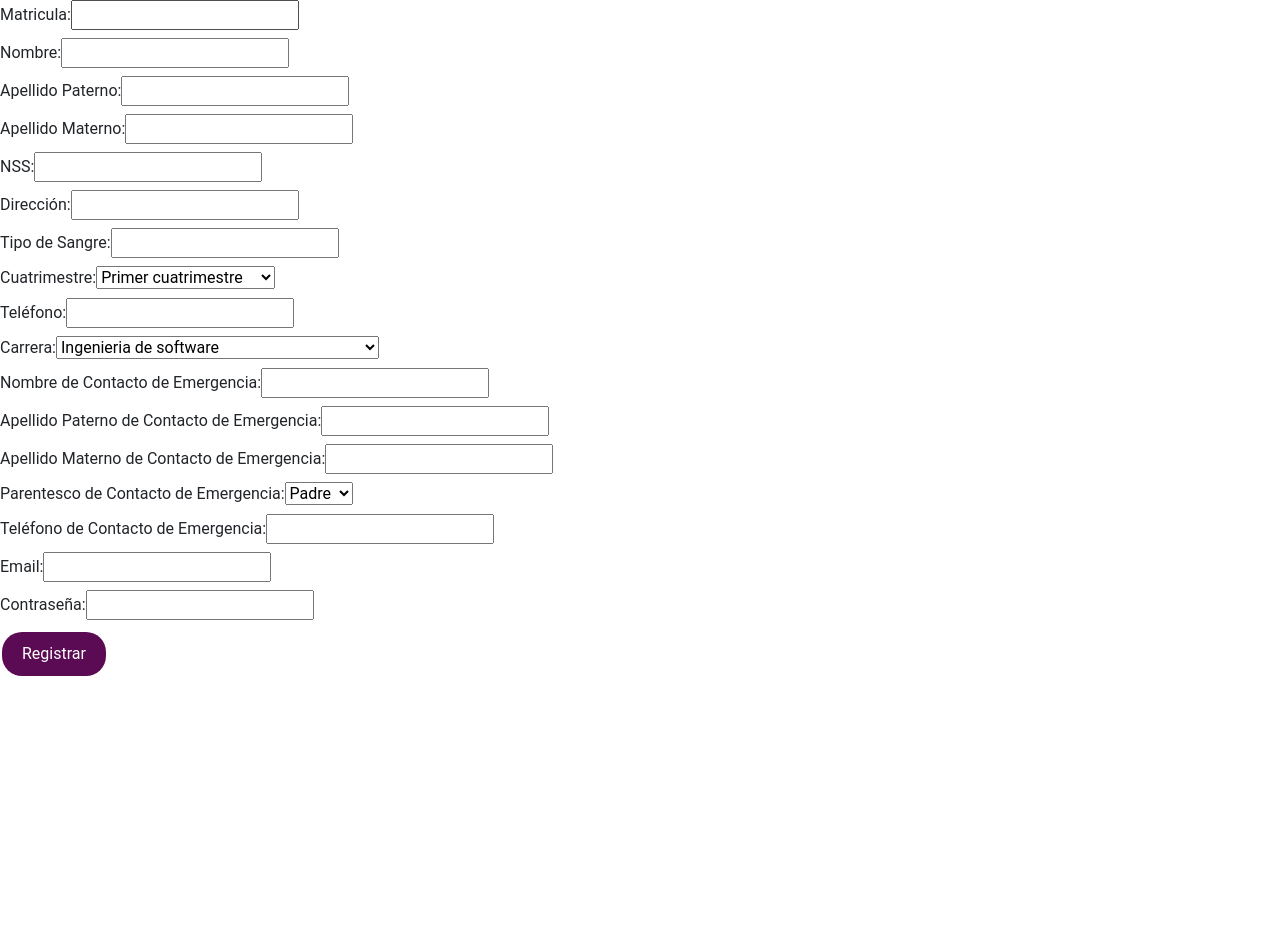
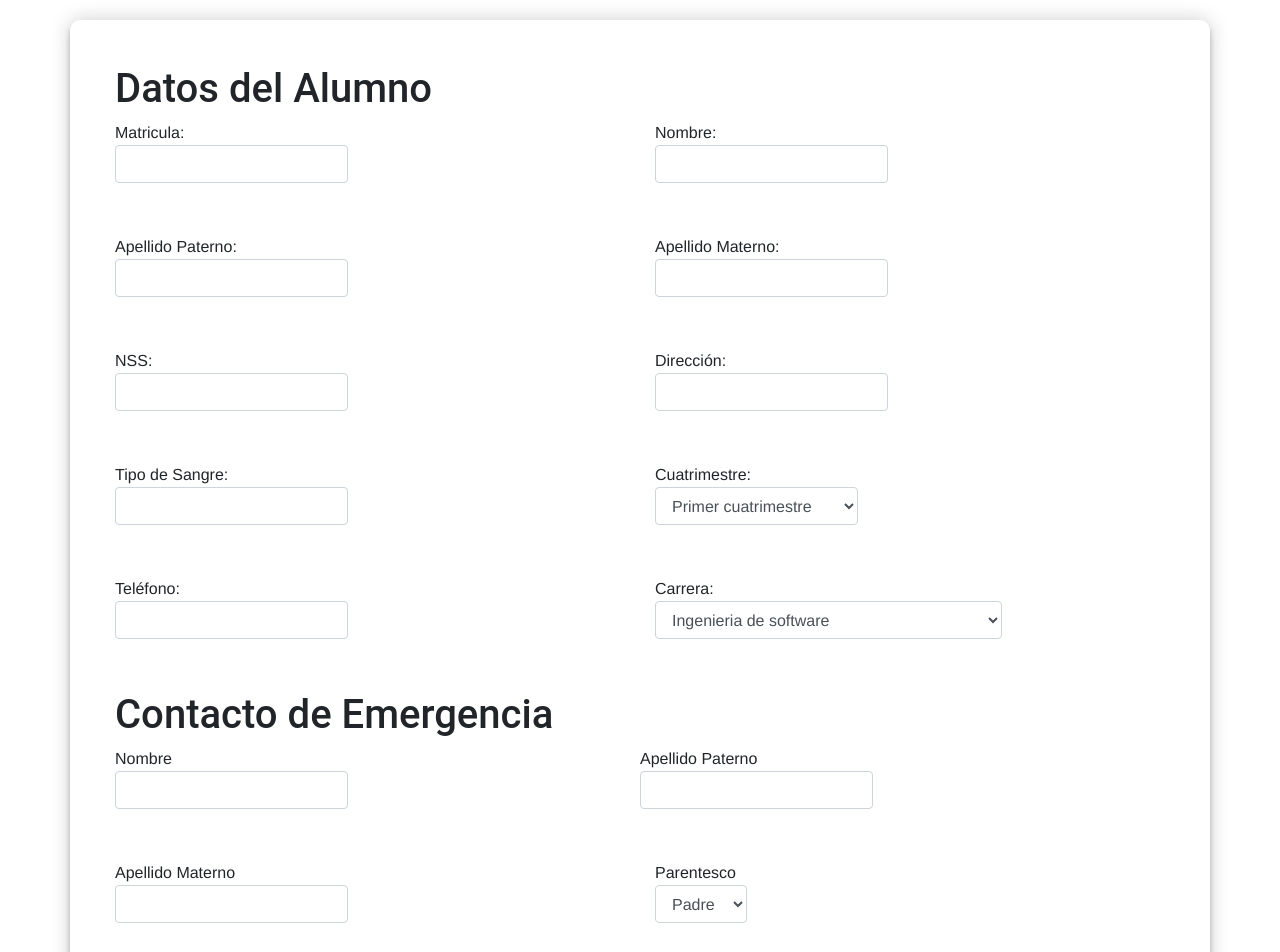
Before and after one commit to Tiwohl30/Siscredig2.0, a React (Create React App) app: page /AltaAlumnos in a window 1280 px wide. Shown: the top 952 px of the page. Before the commit the page ends 800 px from the top, so only its background shows below. Built offline with nearby package versions, Linux system fonts and the light colour scheme.

Commit message:
control de versiones

```diff
--- /dev/null
+++ b/src/css/barras.css
@@ -0,0 +1,3 @@
+.barra {
+    background-color: purple;
+  }
--- /dev/null
+++ b/src/css/registro.css
@@ -0,0 +1,35 @@
+.container {
+    padding: 20px;
+}
+
+.contenedor {
+    position: relative;
+    z-index: 1;
+    background: #ffffff;
+    margin: 20px auto 20px;
+    padding: 45px;
+    box-shadow: 0 0 20px 0 rgba(0, 0, 0, 0.2), 0 5px 5px 0 rgba(0, 0, 0, 0.24);
+    border-radius: 10px;
+}
+
+.titulo {
+    text-align: center;
+    font-family: 'Lucida Sans', 'Lucida Sans Regular', 'Lucida Grande', 'Lucida Sans Unicode', Geneva, Verdana, sans-serif;
+}
+
+.formularR {
+    padding: 20px;
+    align-items: center;
+}
+
+.titlename {
+    font-family: 'Franklin Gothic Medium', 'Arial Narrow', Arial, sans-serif;
+}
+
+.enter {
+    border-color: darkorchid;
+}
+
+.form-group {
+    margin-bottom: 20px;
+}
--- a/src/paginas/vistaAdmin/AltaUsuarios.jsx
+++ b/src/paginas/vistaAdmin/AltaUsuarios.jsx
@@ -1,4 +1,7 @@
 import React, { useState } from 'react';
+import '../../css/registro.css'
+import Footer from '../../componentes/footer'
+import NabvarAdmin from '../../componentes/NabvarAdmin';
 
 const RegistroAlumnos = () => {
   const [matricula, setMatricula] = useState('');
@@ -61,45 +64,92 @@ const RegistroAlumnos = () => {
   };
 
   return (
+
+    <div>
+      <div className="container contenedor">
+      <NabvarAdmin />
+      <h1>Datos del Alumno</h1>
         <form onSubmit={handleSubmit}>
-      <label>
+          <div className="row">
+            <div className="col-md-6">
+              <div className="form-group">
+                <label className="titlename">
                   Matricula:
-        <input type="text" value={matricula} onChange={(e) => setMatricula(e.target.value)} />
+                  <input type="text" value={matricula} onChange={(e) => setMatricula(e.target.value)} className="form-control" />
                 </label>
+              </div>
+            </div>
+            <div className="col-md-6">
+              <div className="form-group">
+                <label className="titlename">
+                  Nombre:
+                  <input type="text" value={nombre} onChange={(e) => setNombre(e.target.value)} className="form-control" />
+                </label>
+              </div>
+            </div>
+          </div>
+
           <br />
-      <label>
-        Nombre:
-        <input type="text" value={nombre} onChange={(e) => setNombre(e.target.value)} />
+
+          <div className="row">
+            <div className="col-md-6">
+              <div className="form-group">
+                <label className="titlename">
+                  Apellido Paterno:
+                  <input type="text" value={apellidoPaterno} onChange={(e) => setApellidoPaterno(e.target.value)} className="form-control"/>
                 </label>
+              </div>
+            </div>
+
+            <div className="col-md-6">
+              <div className="form-group">
+                <label className="titlename">
+                  Apellido Materno:
+                  <input type="text" value={apellidoMaterno} onChange={(e) => setApellidoMaterno(e.target.value)} className="form-control" />
+                </label>
+              </div>
+            </div>
+          </div>
+
           <br />
-      <label>
-        Apellido Paterno:
-        <input type="text" value={apellidoPaterno} onChange={(e) => setApellidoPaterno(e.target.value)} />
+
+          <div className="row">
+            <div className="col-md-6">
+              <div className="form-group">
+                <label className="titlename">
+                  NSS:
+                  <input type="text" value={nss} onChange={(e) => setNss(e.target.value)} className="form-control"/>
                 </label>
+              </div>
+            </div>
+
+            <div className="col-md-6">
+              <div className="form-group">
+                <label className="titlename">
+                  Dirección:
+                  <input type="text" value={direccion} onChange={(e) => setDireccion(e.target.value)} className="form-control" />
+                </label>
+              </div>
+            </div>
+          </div>
+
           <br />
-      <label>
-        Apellido Materno:
-        <input type="text" value={apellidoMaterno} onChange={(e) => setApellidoMaterno(e.target.value)} />
+
+          <div className="row">
+            <div className="col-md-6">
+              <div className="form-group">
+                <label className="titlename">
+                  Tipo de Sangre:
+                  <input type="text" value={tipoSangre} onChange={(e) => setTipoSangre(e.target.value)} className="form-control" />
                 </label>
-      <br />
-      <label>
-        NSS:
-        <input type="text" value={nss} onChange={(e) => setNss(e.target.value)} />
-      </label>
-      <br />
-      <label>
-        Dirección:
-        <input type="text" value={direccion} onChange={(e) => setDireccion(e.target.value)} />
-      </label>
-      <br />
-      <label>
-        Tipo de Sangre:
-        <input type="text" value={tipoSangre} onChange={(e) => setTipoSangre(e.target.value)} />
-      </label>
-      <br />
-      <label>
+              </div>
+            </div>
+
+            <div className="col-md-6">
+              <div className="form-group">
+                <label className="titlename">
                   Cuatrimestre:
-        <select value={cuatrimestre} onChange={(e) => setCuatrimestre(e.target.value)}>
+                  <select value={cuatrimestre} onChange={(e) => setCuatrimestre(e.target.value)} className="form-control" id="exampleFormControlSelect1">
                     <option value={1}>Primer cuatrimestre</option>
                     <option value={2}>Segundo cuatrimestre</option>
                     <option value={3}>Tercer cuatrimestre</option>
@@ -112,39 +162,76 @@ const RegistroAlumnos = () => {
                     <option value={10}>Decimo cuatrimestre</option>
                   </select>
                 </label>
+              </div>
+            </div>
+          </div>
+
           <br />
-      <label>
+
+          <div className="row">
+            <div className="col-md-6">
+              <div className="form-group">
+                <label className="titlename">
                   Teléfono:
-        <input type="text" value={telefono} onChange={(e) => setTelefono(e.target.value)} />
+                  <input type="text" value={telefono} onChange={(e) => setTelefono(e.target.value)} className="form-control"/>
                 </label>
-      <br />
-      <label>
+              </div>
+            </div>
+
+            <div className="col-md-6">
+              <div className="form-group">
+                <label className="titlename">
                   Carrera:
-        <select value={carrera} onChange={(e) => setCarrera(e.target.value)}>
+                  <select value={carrera} onChange={(e) => setCarrera(e.target.value)} className="form-control" id="exampleFormControlSelect1">
                     <option value="Ingenieria de software">Ingenieria de software</option>
                     <option value="Ingenieria mecatronica">Ingenieria mecatronica</option>
                     <option value="Ingenieria en animacion y efectos visuales">Ingenieria en animacion y efectos visuales</option>
                   </select>
                 </label>
+              </div>
+            </div>
+          </div>
+
           <br />
-      <label>
-        Nombre de Contacto de Emergencia:
-        <input type="text" value={nombreContacto} onChange={(e) => setNombreContacto(e.target.value)} />
+          <h1 >Contacto de Emergencia</h1>
+
+          <div className="row">
+            <div className="col-md-6">
+              <div className="form-group">
+                <label className="titlename">
+                  Nombre
+                  <input type="text" value={nombreContacto} onChange={(e) => setNombreContacto(e.target.value)} className="form-control"/>
                 </label>
+              </div>
+            </div>
+
+            <div className="col-md6">
+              <div className="form-group">
+                <label className="titlename">
+                  Apellido Paterno
+                  <input type="text" value={apellidoPaternoContacto} onChange={(e) => setApellidoPaternoContacto(e.target.value)} className="form-control" />
+                </label>
+              </div>
+            </div>
+          </div>
+
           <br />
-      <label>
-        Apellido Paterno de Contacto de Emergencia:
-        <input type="text" value={apellidoPaternoContacto} onChange={(e) => setApellidoPaternoContacto(e.target.value)} />
+
+          <div className="row">
+            <div className="col-md-6">
+              <div className="form-group">
+                <label className="titlename">
+                  Apellido Materno
+                  <input type="text" value={apellidoMaternoContacto} onChange={(e) => setApellidoMaternoContacto(e.target.value)} className="form-control" />
                 </label>
-      <br />
-      <label>
-        Apellido Materno de Contacto de Emergencia:
-        <input type="text" value={apellidoMaternoContacto} onChange={(e) => setApellidoMaternoContacto(e.target.value)} />
-      </label>
-      <br />
-      <label>
-        Parentesco de Contacto de Emergencia:
-        <select value={parentescoContacto} onChange={(e) => setParentescoContacto(e.target.value)}>
+              </div>
+            </div>
+
+            <div className="col-md-6">
+              <div className="form-group">
+                <label className="titlename">
+                  Parentesco
+                  <select value={parentescoContacto} onChange={(e) => setParentescoContacto(e.target.value)} className="form-control" id="exampleFormControlSelect1">
                     <option value="Padre">Padre</option>
                     <option value="Madre">Madre</option>
                     <option value="Tio">Tio</option>
@@ -152,24 +239,52 @@ const RegistroAlumnos = () => {
                     <option value="Otro">Otro</option>
                   </select>
                 </label>
+              </div>
+            </div>
+          </div>
+
           <br />
-      <label>
-        Teléfono de Contacto de Emergencia:
-        <input type="text" value={telefonoContacto} onChange={(e) => setTelefonoContacto(e.target.value)} />
+
+          <div className="row">
+            <div className="col-md-6">
+              <div className="form-group">
+                <label className="titlename">
+                  Teléfono
+                  <input type="text" value={telefonoContacto} onChange={(e) => setTelefonoContacto(e.target.value)} className="form-control" />
                 </label>
+              </div>
+            </div>
+
+            <div className="col-md-6">
+              <div className="form-group">
+                <label className="titlename">
+                  Email:
+                  <input type="email" value={email} onChange={(e) => setEmail(e.target.value)} className="form-control"/>
+                </label>
+              </div>
+            </div>
+          </div>
+
           <br />
-      <label>
-        Email:
-        <input type="email" value={email} onChange={(e) => setEmail(e.target.value)} />
+
+          <div className="row">
+            <div className="col-md-6">
+              <div className="form-group">
+                <label className="titlename">
+                  Contraseña:
+                  <input type="password" value={password} onChange={(e) => setPassword(e.target.value)} className="form-control" />
                 </label>
-      <br />
-      <label>
-        Contraseña:
-        <input type="password" value={password} onChange={(e) => setPassword(e.target.value)} />
-      </label>
-      <br />
-      <button type="submit">Registrar</button>
+              </div>
+            </div>
+          </div>
+
+          <button className="btn" type="submit">Registrar</button>
         </form>
+      </div>
+      <Footer/>
+    </div>
+
+
   );
 };
 
--- a/src/paginas/vistaAdmin/Gestion/GesAlumnos.jsx
+++ b/src/paginas/vistaAdmin/Gestion/GesAlumnos.jsx
@@ -94,7 +94,7 @@ function GestionAlumnos(){
                   <div className="card-body">
                     <h5 className="card-title">Estudiantes</h5>
                     <p className="card-text">Número total de estudiantes: X</p>
-                      <button type="button" className="btn btn-primary" data-toggle="collapse" data-target="#demo2">Simple collapsible</button>
+                      <button type="button" className="btn" data-toggle="collapse" data-target="#demo2">Desplegar</button>
                       <div id="demo2" className="collapse">
 
                       <br />
@@ -142,7 +142,7 @@ function GestionAlumnos(){
 
                             <button
                                 onClick={() => toggleCredencialActiva(estudiante.matricula, estudiante.credencial_activa)}
-                                className="btn btn-primary"
+                                className="btn"
                               >
                                 {estudiante.credencial_activa ? 'Desactivar' : 'Activar'}
                               </button>
--- a/src/paginas/vistaAdmin/Gestion/GesMaestros.jsx
+++ b/src/paginas/vistaAdmin/Gestion/GesMaestros.jsx
@@ -1,6 +1,6 @@
 import React, { useState, useEffect} from 'react';
 import axios from 'axios';
-
+import '../../../css/opcion.css'
 
 function GestionMaestros(){
 
@@ -94,7 +94,7 @@ function GestionMaestros(){
                   <div className="card-body">
                     <h5 className="card-title">Maestros</h5>
                     <p className="card-text">Número total de Maestros: X</p>
-                      <button type="button" className="btn btn-primary" data-toggle="collapse" data-target="#demo1">Simple collapsible</button>
+                      <button type="button" className="btn" data-toggle="collapse" data-target="#demo1">Desplegar</button>
                       <div id="demo1" className="collapse">
 
                       <br />
@@ -141,7 +141,7 @@ function GestionMaestros(){
 
                             <button
                                 onClick={() => toggleCredencialActiva(maestro.numero_control, maestro.credencial_activa)}
-                                className="btn btn-primary"
+                                className="btn"
                               >
                                 {maestro.credencial_activa ? 'Desactivar' : 'Activar'}
                               </button>
--- a/src/paginas/vistaAdmin/Gestion/GesOtros.jsx
+++ b/src/paginas/vistaAdmin/Gestion/GesOtros.jsx
@@ -94,7 +94,7 @@ function GestionOtros(){
                   <div className="card-body">
                     <h5 className="card-title">Otros</h5>
                     <p className="card-text">Número total de Otros: X</p>
-                      <button type="button" className="btn btn-primary" data-toggle="collapse" data-target="#demo3">Simple collapsible</button>
+                      <button type="button" className="btn" data-toggle="collapse" data-target="#demo3">Desplegar</button>
                       <div id="demo3" className="collapse">
 
                       <br />
@@ -141,7 +141,7 @@ function GestionOtros(){
 
                             <button
                                 onClick={() => toggleCredencialActiva(otro.numero_control, otro.credencial_activa)}
-                                className="btn btn-primary"
+                                className="btn"
                               >
                                 {otro.credencial_activa ? 'Desactivar' : 'Activar'}
                               </button>
--- a/src/paginas/vistaUser/ActualizacionDatosPage.jsx
+++ b/src/paginas/vistaUser/ActualizacionDatosPage.jsx
@@ -2,6 +2,8 @@ import React, { useState } from 'react';
 import axios from 'axios';
 //import Loading from '../../componentes/buttons/circularColor';
 import Footer from "../../componentes/footer";
+import { Button } from 'react-bootstrap';
+import '../../css/opcion.css';
 
 function ActualizacionDatos({userData}) {
   const [nombre, setNombre] = useState('');
@@ -183,7 +185,7 @@ function ActualizacionDatos({userData}) {
               </div>
 
 
-                <button type="submit" className="btn btn-primary">Actualizar datos</button>
+                <button type="submit">Actualizar datos</button>
 
             </form>
           </div>
--- a/src/paginas/vistaUser/solicitudRepocision.jsx
+++ b/src/paginas/vistaUser/solicitudRepocision.jsx
@@ -50,7 +50,7 @@ function Reposicion({ isLoggedIn, userData }) {
                   <textarea name="message" className="form-control" required></textarea>
                   <div className="invalid-feedback"> </div>
                 </div>
-                <button type="submit" className="btn btn-primary">Send</button>
+                <button type="submit" className="">Send</button>
           </form>
           </div>
         </div>
--- a/src/paginas/vistaUser/vistaprevia.jsx
+++ b/src/paginas/vistaUser/vistaprevia.jsx
@@ -1,6 +1,6 @@
 import React from 'react';
 import Footer from "../../componentes/footer";
-
+import '../../css/barras.css'
 function VistaPrevia({ userData }) {
 
 
@@ -11,7 +11,7 @@ function VistaPrevia({ userData }) {
 
             <div className="container" style={{ marginBottom: '100px' }}>
                 <div className="card mt-5">
-                    <div className="card-header bg-dark text-white">
+                    <div className="card-header barra text-white">
                         <h5 className="mb-0">Vista previa de credencial</h5>
                     </div>
                     <div className="card-body">
@@ -81,7 +81,7 @@ function VistaPrevia({ userData }) {
 
             <div className="container" style={{ marginBottom: '200px' }}>
                 <div className="card mt-5">
-                    <div className="card-header bg-dark text-white">
+                    <div className="card-header barra text-white">
                         <h5 className="mb-0">Contacto de emergencia</h5>
                     </div>
                     <div className="card-body">
```
Also changed, not shown: src/paginas/logins/administradores.jsx (+7 -4 lines), src/paginas/vistaAdmin/adminGestionUser.jsx (+4 -19 lines). Lines whose indentation alone changed are shown as unchanged.
